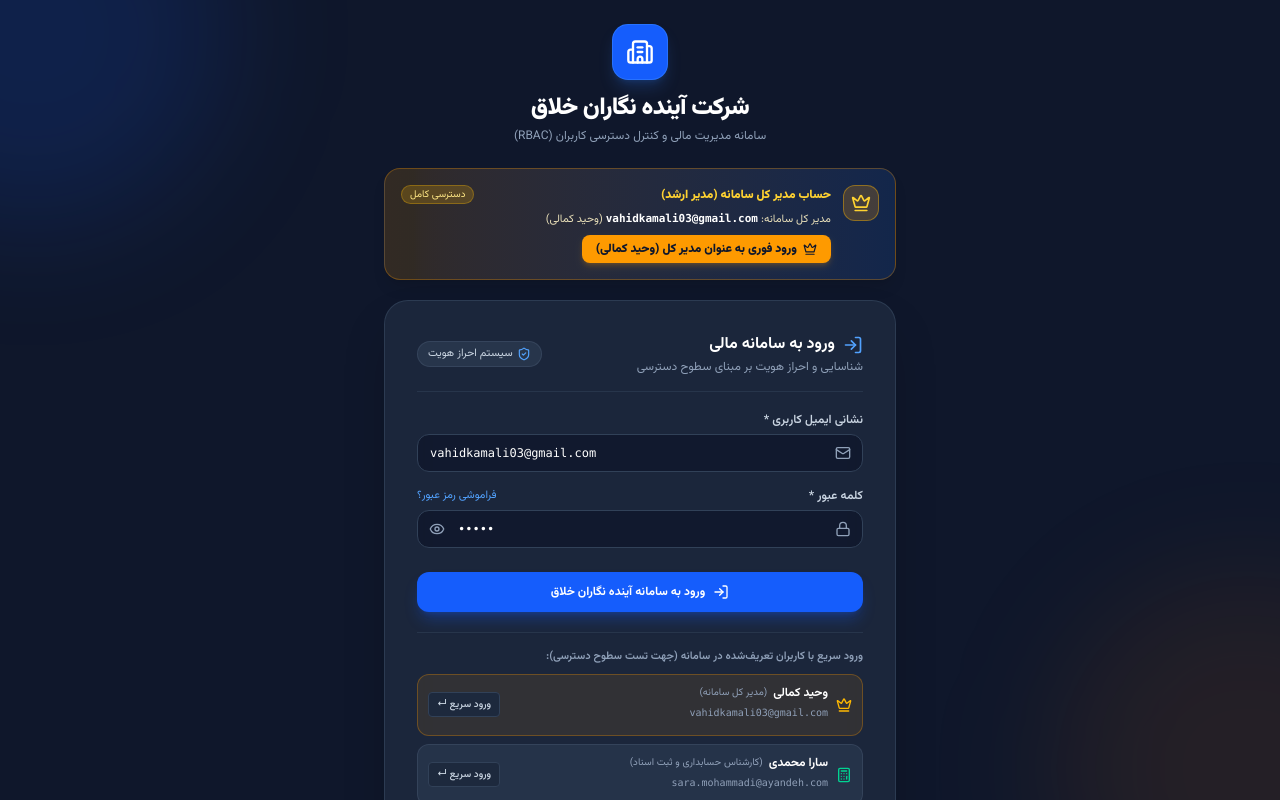
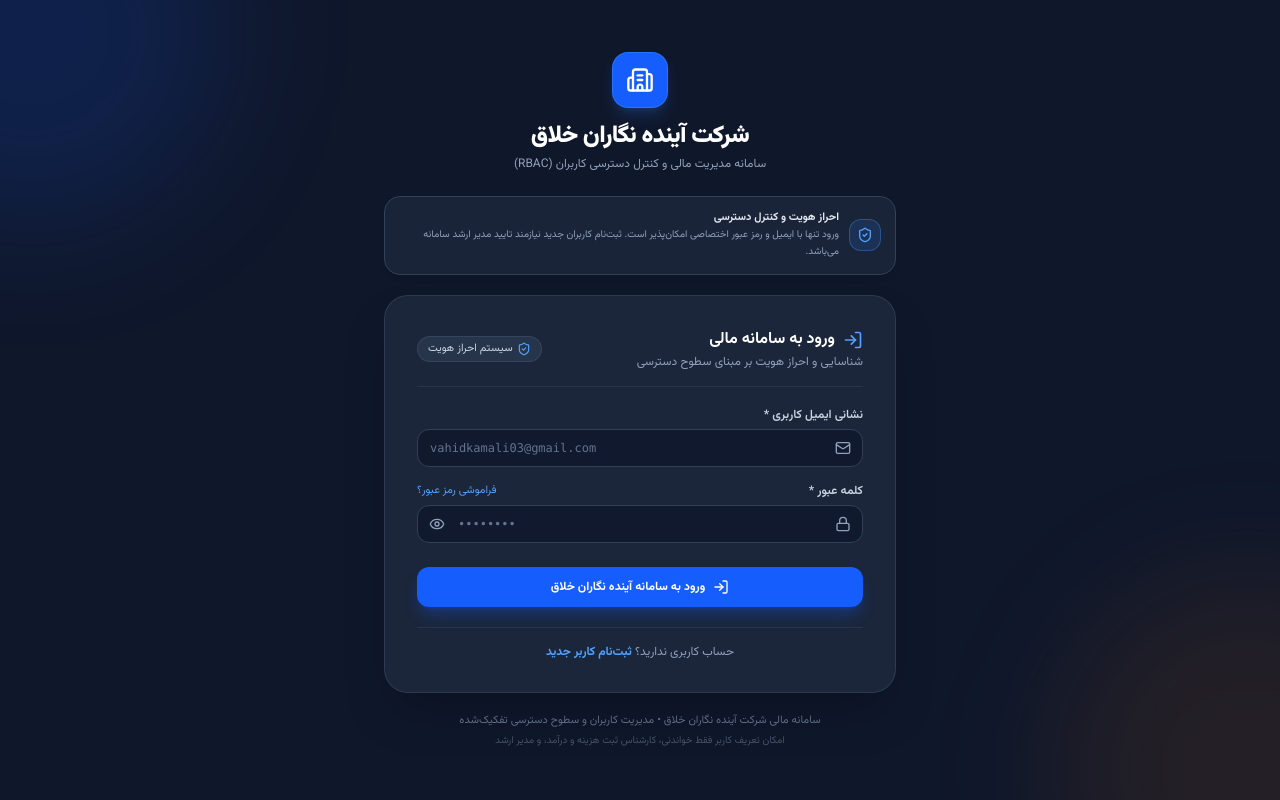
Before and after one commit to Hajkamal/financial-management-system, a React (Vite) app: page / in a window 1280 px wide. Shown: the top 800 px of the page. Built offline with nearby package versions, Linux system fonts and the light colour scheme.

Commit message:
feat: add pending status for new user registrations
Introduced a 'pending' account status to manage new registrations before admin approval. Removed hardcoded admin credentials and updated user views to track and display pending users.

```diff
--- a/src/components/AuthScreen.tsx
+++ b/src/components/AuthScreen.tsx
@@ -46,8 +46,8 @@ export const AuthScreen: React.FC<AuthScreenProps> = ({
   onAuthSuccess
 }) => {
   const [mode, setMode] = useState<AuthMode>('login');
-  const [email, setEmail] = useState('vahidkamali03@gmail.com');
-  const [password, setPassword] = useState('admin');
+  const [email, setEmail] = useState('');
+  const [password, setPassword] = useState('');
   const [firstName, setFirstName] = useState('');
   const [lastName, setLastName] = useState('');
   const [confirmPassword, setConfirmPassword] = useState('');
@@ -58,9 +58,6 @@ export const AuthScreen: React.FC<AuthScreenProps> = ({
   const [successMessage, setSuccessMessage] = useState<string | null>(null);
 
   const safeUsers = Array.isArray(users) && users.length > 0 ? users : INITIAL_USERS;
-
-  // Find Super Admin
-  const superAdminUser = safeUsers.find(u => u.email?.toLowerCase() === 'vahidkamali03@gmail.com');
 
   const handleSubmit = async (e: React.FormEvent) => {
     e.preventDefault();
@@ -129,14 +126,19 @@ export const AuthScreen: React.FC<AuthScreenProps> = ({
 
       setIsLoading(true);
       try {
+        // Register in Supabase if configured (catch error so test environment is resilient and safe)
         if (isSupabaseConfigured && supabase) {
+          try {
             await supabase.auth.signUp({
               email: cleanEmail,
               password: password,
             });
+          } catch (supErr) {
+            console.warn('Supabase auth notice:', supErr);
+          }
         }
 
-        // Create new user in local state
+        // Check if this is the super admin email, otherwise default to pending
         const isSuper = cleanEmail === 'vahidkamali03@gmail.com';
         const newUserData: Omit<AppUser, 'id' | 'createdAt'> = {
           email: cleanEmail,
@@ -145,8 +147,8 @@ export const AuthScreen: React.FC<AuthScreenProps> = ({
           fullName: `${firstName.trim()} ${lastName.trim()}`,
           password,
           role: isSuper ? 'super_admin' : 'viewer',
-          roleTitle: isSuper ? 'مدیر ارشد سامانه' : 'کارشناس (دسترسی اولیه)',
-          status: 'active',
+          roleTitle: isSuper ? 'مدیر ارشد سامانه' : 'کاربر (در انتظار تایید)',
+          status: isSuper ? 'active' : 'pending',
           permissions: getPermissionsByRole(isSuper ? 'super_admin' : 'viewer'),
         };
 
@@ -154,17 +156,26 @@ export const AuthScreen: React.FC<AuthScreenProps> = ({
           onRegisterUser(newUserData);
         }
 
+        if (isSuper) {
           const newUser: AppUser = {
             ...newUserData,
             id: `user-${Date.now()}`,
             createdAt: 'امروز',
           };
-
-        setSuccessMessage('حساب کاربری با موفقیت ایجاد شد! در حال ورود به سامانه...');
+          setSuccessMessage('حساب کاربری مدیر ارشد با موفقیت ایجاد شد! در حال ورود به سامانه...');
           setTimeout(() => {
             if (onLoginUser) onLoginUser(newUser);
             if (onAuthSuccess) onAuthSuccess();
           }, 500);
+        } else {
+          // New regular user: MUST NOT enter, must wait for admin approval
+          setSuccessMessage('درخواست ثبت‌نام شما با موفقیت ثبت شد. حساب شما در حالت «در انتظار تایید مدیر» قرار گرفت و پس از تایید توسط مدیر کل سامane (آقای وحید کمالی) فعال خواهد شد.');
+          setFirstName('');
+          setLastName('');
+          setPassword('');
+          setConfirmPassword('');
+          setMode('login');
+        }
 
       } catch (err: any) {
         setErrorMessage(getPersianAuthErrorMessage(err));
@@ -180,14 +191,21 @@ export const AuthScreen: React.FC<AuthScreenProps> = ({
       // 1. Check registered system users first
       const localMatchedUser = safeUsers.find(u => u.email?.toLowerCase() === cleanEmail);
       if (localMatchedUser) {
-        if (localMatchedUser.status !== 'active') {
+        // Enforce pending check
+        if (localMatchedUser.status === 'pending') {
+          setErrorMessage('حساب کاربری شما هنوز به تایید مدیر ارشد سامانه نرسیده است. لطفاً منتظر بمانید تا مدیر سامانه حساب شما را فعال کند.');
+          setIsLoading(false);
+          return;
+        }
+
+        if (localMatchedUser.status === 'inactive') {
           setErrorMessage('این حساب کاربری غیرفعال یا معلق شده است. لطفاً با مدیر کل سامانه تماس بگیرید.');
           setIsLoading(false);
           return;
         }
 
         // Verify password if defined
-        if (localMatchedUser.password && localMatchedUser.password !== password && password !== 'admin') {
+        if (localMatchedUser.password && localMatchedUser.password !== password) {
           setErrorMessage('کلمه عبور وارد شده نادرست است.');
           setIsLoading(false);
           return;
@@ -201,6 +219,7 @@ export const AuthScreen: React.FC<AuthScreenProps> = ({
 
       // 2. If not found in local users and Supabase is configured, try Supabase auth
       if (isSupabaseConfigured && supabase) {
+        try {
           const { data, error } = await supabase.auth.signInWithPassword({
             email: cleanEmail,
             password: password,
@@ -217,31 +236,36 @@ export const AuthScreen: React.FC<AuthScreenProps> = ({
               lastName: isSuper ? 'کمالی' : 'سامانه',
               fullName: isSuper ? 'وحید کمالی' : (data.user.email?.split('@')[0] || 'کاربر'),
               role: isSuper ? 'super_admin' : 'viewer',
-            roleTitle: isSuper ? 'مدیر ارشد سامانه' : 'کاربر سامانه',
-            status: 'active',
+              roleTitle: isSuper ? 'مدیر ارشد سامانه' : 'کاربر در انتظار تایید',
+              status: isSuper ? 'active' : 'pending',
               permissions: getPermissionsByRole(isSuper ? 'super_admin' : 'viewer'),
               createdAt: 'امروز',
             };
-          onLoginUser(dynamicUser);
+
+            if (dynamicUser.status === 'pending') {
+              setErrorMessage('حساب کاربری شما هنوز به تایید مدیر ارشد سامانه نرسیده است. لطفاً منتظر بمانید.');
+              setIsLoading(false);
+              return;
+            }
+
+            if (onLoginUser) onLoginUser(dynamicUser);
             if (onAuthSuccess) onAuthSuccess();
+            return;
+          }
+        } catch (supabaseErr: any) {
+          setErrorMessage(getPersianAuthErrorMessage(supabaseErr));
           return;
         }
       }
 
       // If user not recognized
-      setErrorMessage('کاربری با این نشانی ایمیل در سامانه تعریف نشده است. لطفاً با مدیر کل (vahidkamali03@gmail.com) تماس بگیرید یا ثبت‌نام نمایید.');
+      setErrorMessage('کاربری با این مشخصات یافت نشد. لطفاً از صحت ایمیل و کلمه عبور اطمینان حاصل کرده یا ثبت‌نام نمایید.');
 
     } catch (err: any) {
       setErrorMessage(getPersianAuthErrorMessage(err));
     } finally {
       setIsLoading(false);
     }
-  };
-
-  // Quick switcher helpers
-  const handleQuickLogin = (targetUser: AppUser) => {
-    onLoginUser(targetUser);
-    if (onAuthSuccess) onAuthSuccess();
   };
 
   return (
@@ -268,33 +292,17 @@ export const AuthScreen: React.FC<AuthScreenProps> = ({
           </p>
         </div>
 
-        {/* Super Admin Notice Card */}
-        <div className="mb-5 p-4 rounded-2xl bg-gradient-to-r from-amber-500/15 to-blue-500/15 border border-amber-500/30 text-amber-200 text-xs shadow-lg">
-          <div className="flex items-start gap-3">
-            <div className="w-9 h-9 rounded-xl bg-amber-500/20 border border-amber-400/40 text-amber-300 flex items-center justify-center shrink-0">
-              <Crown className="w-5 h-5" />
+        {/* Access Notice Card */}
+        <div className="mb-5 p-3.5 rounded-2xl bg-slate-800/80 border border-slate-700 text-slate-300 text-xs shadow-md">
+          <div className="flex items-center gap-2.5">
+            <div className="w-8 h-8 rounded-xl bg-blue-500/15 border border-blue-400/30 text-blue-400 flex items-center justify-center shrink-0">
+              <ShieldCheck className="w-4 h-4" />
             </div>
-            <div className="space-y-1.5 flex-1">
-              <div className="flex items-center justify-between">
-                <span className="font-black text-amber-300 text-xs">حساب مدیر کل سامانه (مدیر ارشد)</span>
-                <span className="text-[10px] px-2 py-0.5 rounded-full bg-amber-400/20 text-amber-200 border border-amber-400/30">
-                  دسترسی کامل
-                </span>
-              </div>
-              <p className="text-amber-100/90 text-[11px] leading-relaxed">
-                مدیر کل سامانه: <strong className="text-white font-bold font-mono">vahidkamali03@gmail.com</strong> (وحید کمالی)
+            <div className="space-y-0.5 flex-1">
+              <div className="font-bold text-slate-200 text-[11px]">احراز هویت و کنترل دسترسی</div>
+              <p className="text-slate-400 text-[10px] leading-relaxed">
+                ورود تنها با ایمیل و رمز عبور اختصاصی امکان‌پذیر است. ثبت‌نام کاربران جدید نیازمند تایید مدیر ارشد سامانه می‌باشد.
               </p>
-              {superAdminUser && (
-                <button
-                  type="button"
-                  id="quick-super-admin-login"
-                  onClick={() => handleQuickLogin(superAdminUser)}
-                  className="mt-1 px-3.5 py-1.5 bg-amber-500 hover:bg-amber-400 text-slate-900 rounded-lg font-black text-xs flex items-center gap-1.5 transition-all shadow-md shadow-amber-500/20 cursor-pointer"
-                >
-                  <Crown className="w-3.5 h-3.5" />
-                  <span>ورود فوری به عنوان مدیر کل (وحید کمالی)</span>
-                </button>
-              )}
             </div>
           </div>
         </div>
@@ -515,53 +523,6 @@ export const AuthScreen: React.FC<AuthScreenProps> = ({
 
           </form>
 
-          {/* Quick Demo Logins Section */}
-          {mode === 'login' && users.length > 1 && (
-            <div className="mt-5 pt-4 border-t border-slate-700/60">
-              <span className="text-[11px] text-slate-400 block mb-2 font-semibold">
-                ورود سریع با کاربران تعریف‌شده در سامانه (جهت تست سطوح دسترسی):
-              </span>
-              <div className="flex flex-col gap-2">
-                {users.map((u) => {
-                  const isSuper = u.role === 'super_admin';
-                  return (
-                    <button
-                      key={u.id}
-                      type="button"
-                      onClick={() => handleQuickLogin(u)}
-                      className={`w-full p-2.5 rounded-xl border text-right flex items-center justify-between transition-all cursor-pointer ${
-                        isSuper
-                          ? 'bg-amber-500/10 hover:bg-amber-500/20 border-amber-500/30 text-amber-200'
-                          : 'bg-slate-700/50 hover:bg-slate-700 border-slate-600/50 text-slate-300'
-                      }`}
-                    >
-                      <div className="flex items-center gap-2">
-                        {isSuper ? (
-                          <Crown className="w-4 h-4 text-amber-400 shrink-0" />
-                        ) : u.role === 'accountant' ? (
-                          <Calculator className="w-4 h-4 text-emerald-400 shrink-0" />
-                        ) : (
-                          <EyeIcon className="w-4 h-4 text-slate-400 shrink-0" />
-                        )}
-                        <div>
-                          <div className="font-bold text-xs text-white flex items-center gap-1.5">
-                            <span>{u.fullName}</span>
-                            <span className="text-[10px] font-normal text-slate-400">({u.roleTitle})</span>
-                          </div>
-                          <span className="text-[10px] text-slate-400 font-mono" dir="ltr">{u.email}</span>
-                        </div>
-                      </div>
-
-                      <span className="text-[10px] px-2 py-1 rounded bg-slate-800 text-slate-300 border border-slate-700 font-medium">
-                        ورود سریع ↵
-                      </span>
-                    </button>
-                  );
-                })}
-              </div>
-            </div>
-          )}
-
           {/* Mode Toggles */}
           <div className="mt-5 pt-4 border-t border-slate-700/60 flex flex-col gap-2 text-center text-xs">
             {mode === 'login' && (
--- a/src/types.ts
+++ b/src/types.ts
@@ -178,7 +178,7 @@ export interface AppUser {
   password?: string;                 // کلمه عبور ورود به سامانه
   role: UserRole;                    // نقش اصلی
   roleTitle: string;                 // عنوان سِمَت (مثلاً مدیر ارشد، حسابدار، ناظر مالی)
-  status: 'active' | 'inactive';     // وضعیت حساب کاربری
+  status: 'active' | 'inactive' | 'pending'; // وضعیت حساب کاربری (فعال، غیرفعال، در انتظار تایید مدیر)
   permissions: UserPermissions;      // ماتریس دسترسی‌ها
   avatarColor?: string;              // رنگ شناسه آواتار
   createdAt: string;                 // تاریخ ایجاد حساب
```
Also changed, not shown: src/components/UsersView.tsx (+99 -19 lines). Lines whose indentation alone changed are shown as unchanged.
